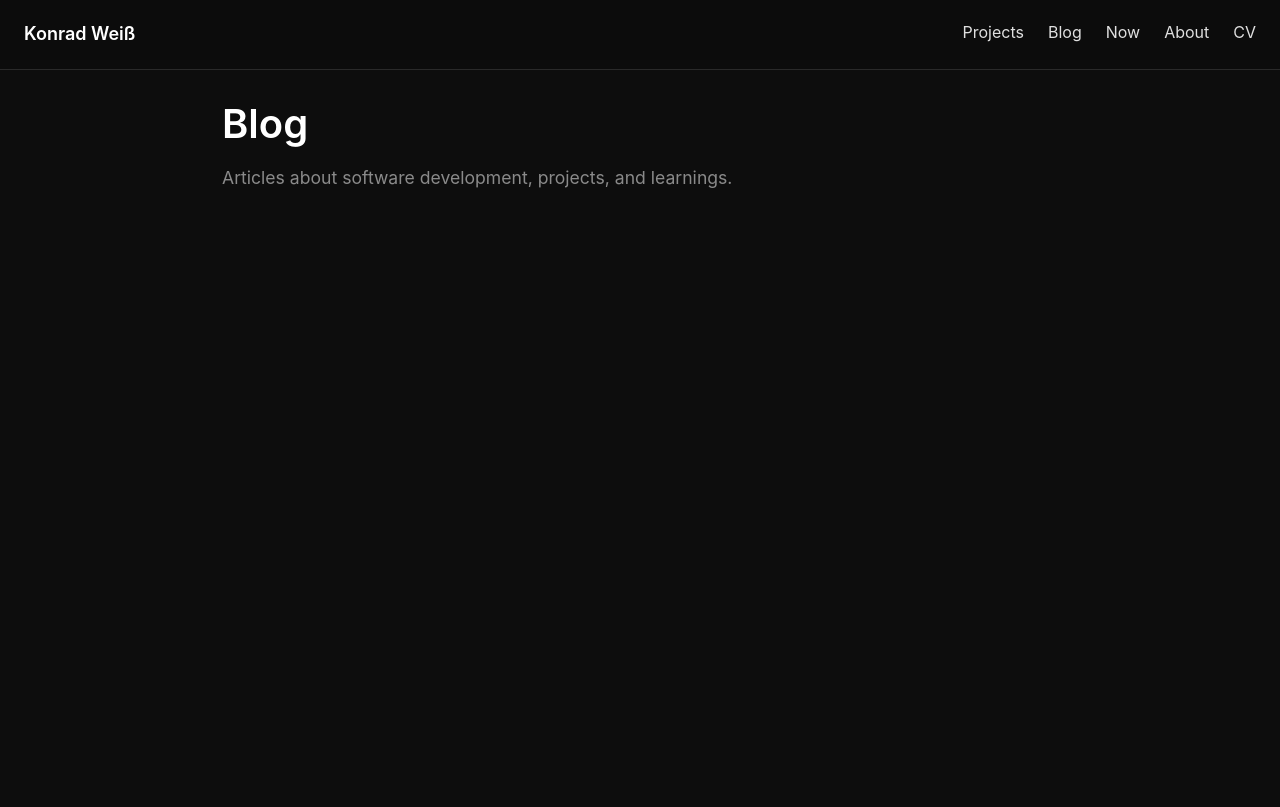
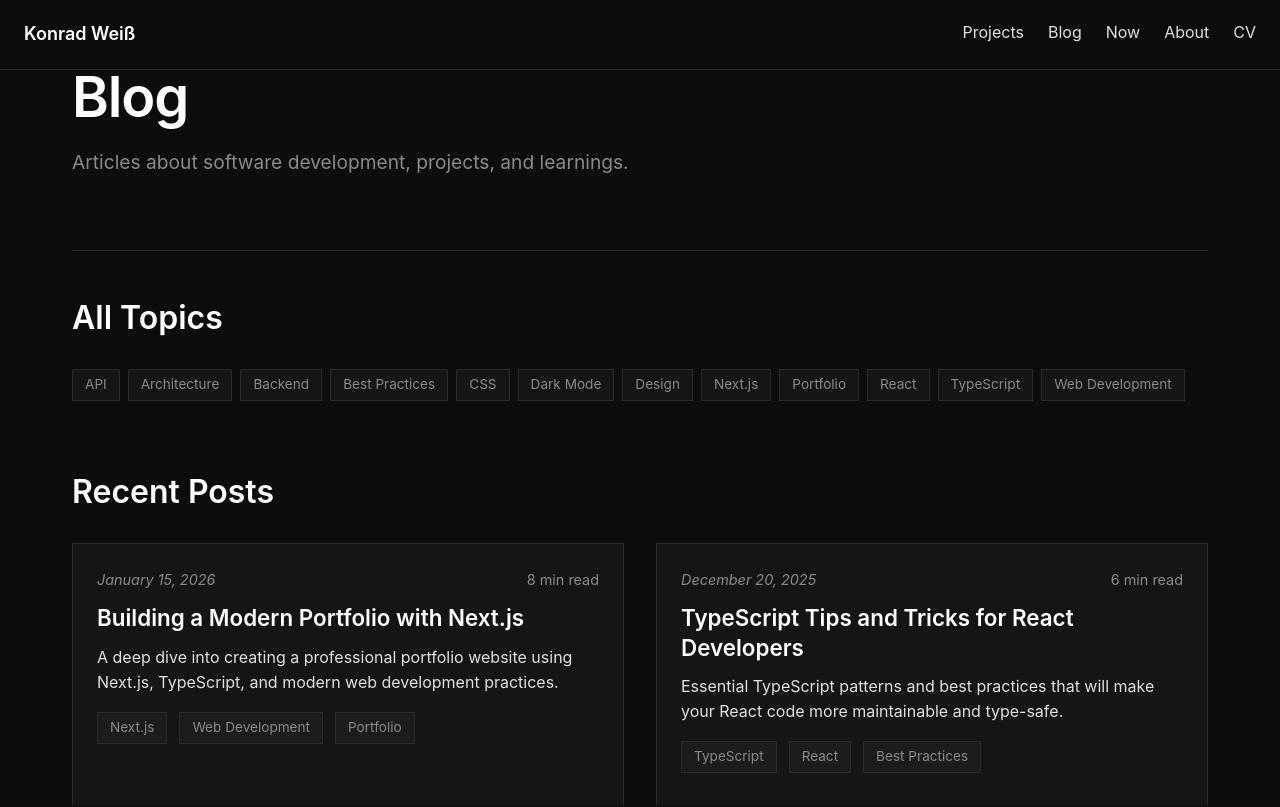
Before and after one commit to konrad2002/konrad2002.de, a Next.js app: page /blog in a window 1280 px wide. Shown: the top 807 px of the page. Built offline with nearby package versions, Linux system fonts and the light colour scheme.

Commit message:
add blog page and blog article view

```diff
--- /dev/null
+++ b/src/app/blog/[slug]/blogPost.module.css
@@ -0,0 +1,145 @@
+.article {
+    padding: 100px 0 4rem;
+}
+
+.header {
+    margin-bottom: 3rem;
+}
+
+.meta {
+    display: flex;
+    gap: 1rem;
+    align-items: center;
+    margin: 2rem 0 1.5rem;
+    font-size: 0.95rem;
+    color: var(--secondary);
+}
+
+.date {
+    font-style: italic;
+}
+
+.readTime {
+    position: relative;
+    padding-left: 1rem;
+}
+
+.readTime::before {
+    content: "·";
+    position: absolute;
+    left: 0.4rem;
+}
+
+.title {
+    font-size: clamp(2rem, 5vw, 3rem);
+    font-weight: 600;
+    color: var(--accent);
+    margin: 0 0 1.5rem 0;
+    line-height: 1.2;
+    letter-spacing: -0.02em;
+}
+
+.tags {
+    display: flex;
+    flex-wrap: wrap;
+    gap: 0.5rem;
+}
+
+.content {
+    margin-top: 3rem;
+}
+
+.excerpt {
+    font-size: 1.2rem;
+    color: var(--foreground);
+    line-height: 1.7;
+    margin-bottom: 2rem;
+    padding-bottom: 2rem;
+    border-bottom: 1px solid var(--border);
+}
+
+.body {
+    color: var(--foreground);
+    line-height: 1.8;
+    font-size: 1.05rem;
+}
+
+.body p {
+    margin-bottom: 1.5rem;
+}
+
+.body h2 {
+    font-size: 1.8rem;
+    font-weight: 600;
+    color: var(--accent);
+    margin: 2.5rem 0 1rem;
+}
+
+.body h3 {
+    font-size: 1.4rem;
+    font-weight: 600;
+    color: var(--accent);
+    margin: 2rem 0 0.75rem;
+}
+
+.body ul, .body ol {
+    margin: 1.5rem 0;
+    padding-left: 2rem;
+}
+
+.body li {
+    margin-bottom: 0.5rem;
+}
+
+.body code {
+    background: rgba(255, 255, 255, 0.05);
+    padding: 0.2rem 0.4rem;
+    font-family: 'Courier New', monospace;
+    font-size: 0.9em;
+    border: 1px solid var(--border);
+}
+
+.body pre {
+    background: rgba(255, 255, 255, 0.03);
+    border: 1px solid var(--border);
+    padding: 1.5rem;
+    overflow-x: auto;
+    margin: 1.5rem 0;
+}
+
+.body pre code {
+    background: none;
+    border: none;
+    padding: 0;
+}
+
+.body blockquote {
+    border-left: 3px solid var(--accent);
+    padding-left: 1.5rem;
+    margin: 1.5rem 0;
+    color: var(--secondary);
+    font-style: italic;
+}
+
+.body a {
+    color: var(--foreground);
+    border-bottom: 1px solid var(--border);
+}
+
+.body a:hover {
+    border-bottom-color: var(--accent);
+}
+
+@media (max-width: 640px) {
+    .article {
+        padding: 80px 0 2rem;
+    }
+
+    .title {
+        font-size: 1.8rem;
+    }
+
+    .excerpt {
+        font-size: 1.1rem;
+    }
+}
--- a/src/app/blog/page.tsx
+++ b/src/app/blog/page.tsx
@@ -1,15 +1,53 @@
 import Header from "@/app/header/header";
-import styles from "./blog.module.css";
+import Container from "@/components/Container/Container";
+import Hero from "@/components/Hero/Hero";
+import Grid from "@/components/Grid/Grid";
+import BlogPostCard from "@/components/BlogPostCard/BlogPostCard";
+import { getAllBlogPosts, getAllTags } from "@/lib/data";
+import Badge from "@/components/Badge/Badge";
+import Section from "@/components/Section/Section";
 
 export default function BlogPage() {
+    const posts = getAllBlogPosts();
+    const { blogTags } = getAllTags();
+
     return (
         <>
             <Header />
-            <div className={styles.container}>
-                <h1>Blog</h1>
-                <p>Articles about software development, projects, and learnings.</p>
-                {/* Blog posts will be added here */}
-            </div>
+            <Container size="large">
+                <Hero
+                    title="Blog"
+                    subtitle="Articles about software development, projects, and learnings."
+                />
+
+                <Section title="All Topics">
+                    <div style={{ marginBottom: '2rem' }}>
+                        {blogTags.map(tag => (
+                            <Badge key={tag} variant="secondary">{tag}</Badge>
+                        ))}
+                    </div>
+                </Section>
+
+                <Section title="Recent Posts">
+                    <Grid columns={2} gap="large">
+                        {posts.map(post => (
+                            <BlogPostCard
+                                key={post.id}
+                                title={post.title}
+                                excerpt={post.excerpt}
+                                date={new Date(post.date).toLocaleDateString('en-US', {
+                                    year: 'numeric',
+                                    month: 'long',
+                                    day: 'numeric'
+                                })}
+                                tags={post.tags}
+                                slug={post.slug}
+                                readTime={post.readTime}
+                            />
+                        ))}
+                    </Grid>
+                </Section>
+            </Container>
         </>
     );
 }
```
Also changed, not shown: src/app/blog/[slug]/page.tsx (added, +86 -0 lines).
